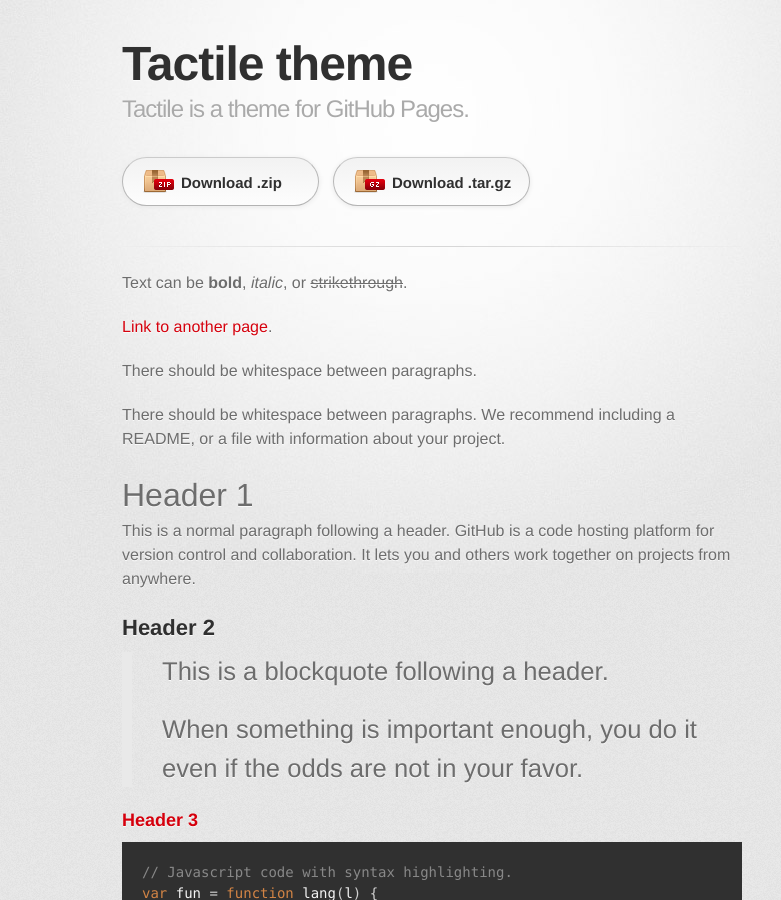
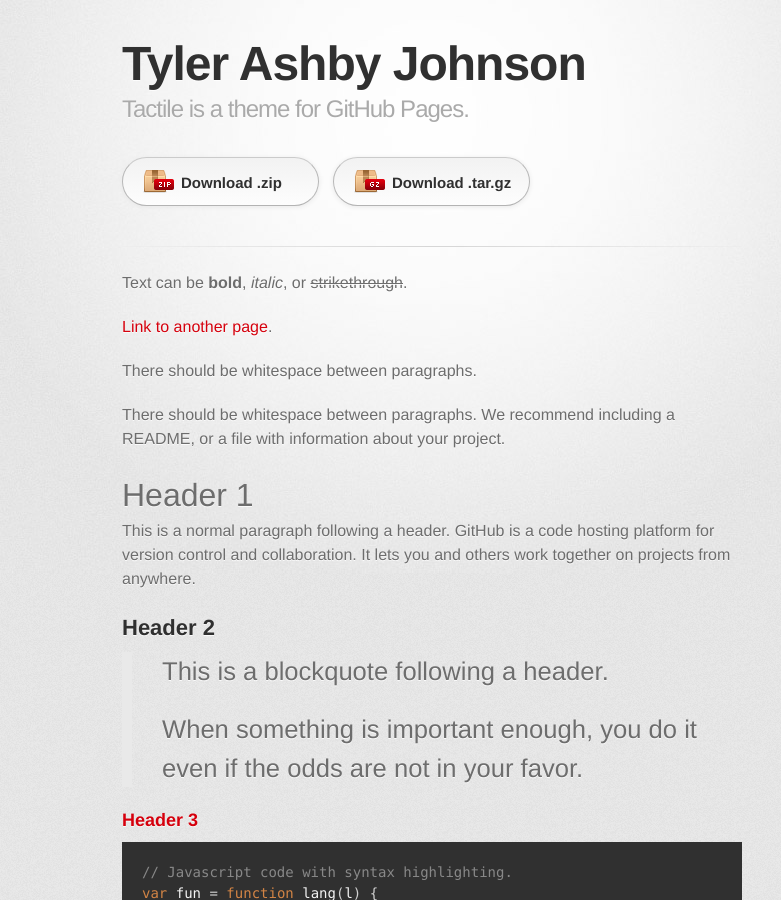
Before and after one commit to T-Ashby-John/T-Ashby-John.github.io, a Jekyll site: the page built from index.md, in a window 1280 px wide and 900 px high. Shown: the whole window, without its empty margins (208-989 px from the left). Built offline with Jekyll 4.4.1, drawn with Linux system fonts in a browser that asks for light colours; some web fonts are replaced.

Commit message:
Update _config.yml

```diff
--- a/_config.yml
+++ b/_config.yml
@@ -1,4 +1,4 @@
-title: Tactile theme
+title: Tyler Ashby Johnson
 description: Tactile is a theme for GitHub Pages.
 show_downloads: true
 google_analytics:
```
